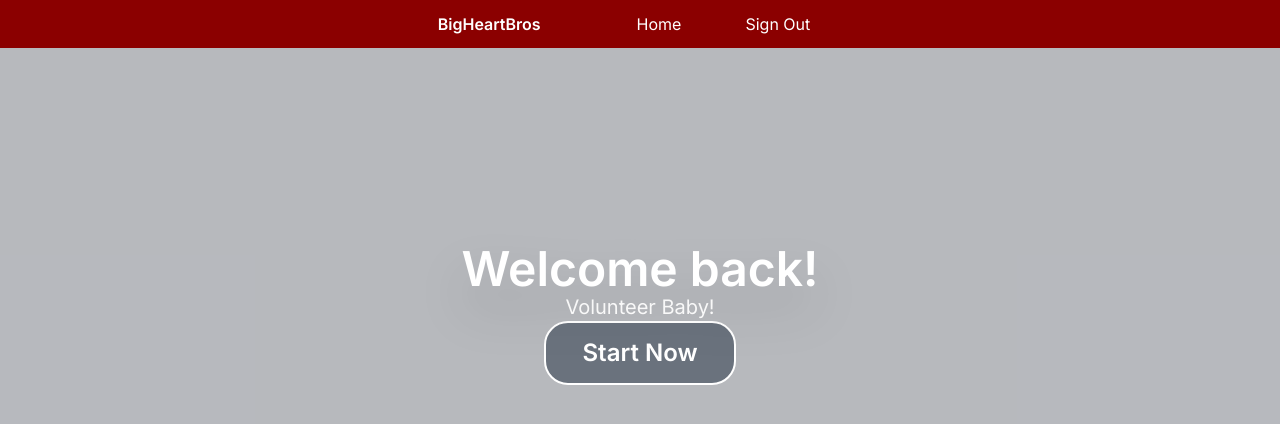
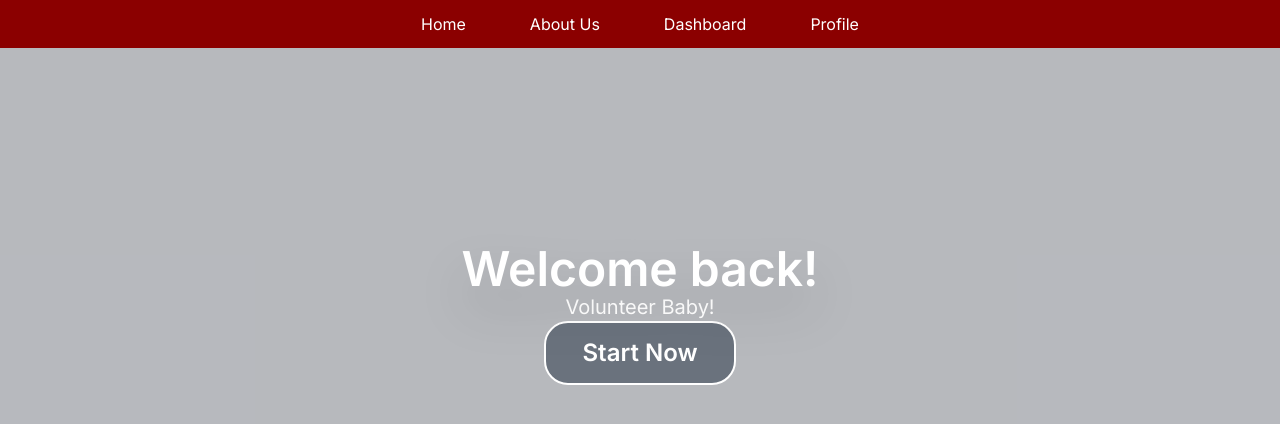
Before and after one commit to limrik/big-heart-bros, a Next.js app in the folder big-heart-bros/: page /home in a window 1280 px wide. Shown: the top 424 px of the page. Built offline with nearby package versions, Linux system fonts and the light colour scheme.

Commit message:
refactor nav bar

```diff
--- a/big-heart-bros/src/app/components/navbar.tsx
+++ b/big-heart-bros/src/app/components/navbar.tsx
@@ -1,28 +1,14 @@
 "use client";
 
-import {
-  NavigationMenu,
-  NavigationMenuContent,
-  NavigationMenuIndicator,
-  NavigationMenuItem,
-  NavigationMenuLink,
-  NavigationMenuList,
-  NavigationMenuTrigger,
-  NavigationMenuViewport,
-} from "@/app/components/navigation-menu";
+import Link from 'next/link';
 
 export default function Navbar() {
   return (
-    // <main>
     <div className="bg-[#8B0000] h-12 flex flex-row items-center justify-center text-white grid-cols-2">
-      <div className="mr-16 font-semibold font-poppins">BigHeartBros</div>
-      <div className="mx-8 font-poppins cursor-pointer hover:text-blue-300">
-        Home
-      </div>
-      <div className="mx-8 font-poppins cursor-pointer hover:text-blue-300">
-        <button onClick={() => null}>Sign Out</button>
-      </div>
+        <Link className="mx-8 font-poppins cursor-pointer hover:text-blue-300" href="/home">Home</Link>
+        <Link className="mx-8 font-poppins cursor-pointer hover:text-blue-300" href="/about">About Us</Link>
+        <Link className="mx-8 font-poppins cursor-pointer hover:text-blue-300" href="/user-dashboard">Dashboard</Link>
+        <Link className="mx-8 font-poppins cursor-pointer hover:text-blue-300" href="/profile">Profile</Link>
     </div>
-    // </main>
   );
 }
```
